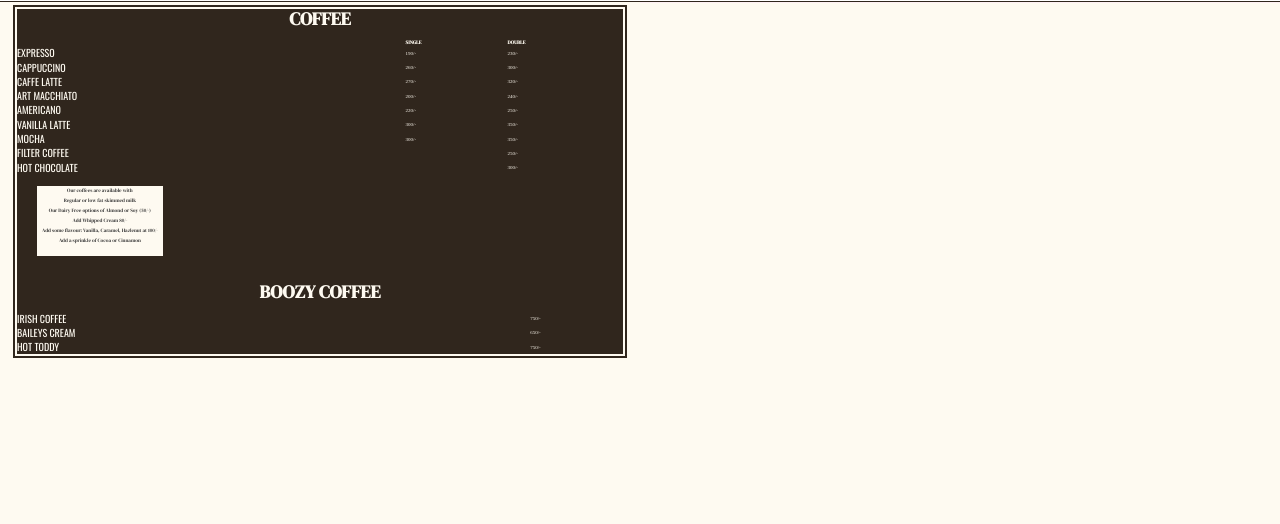
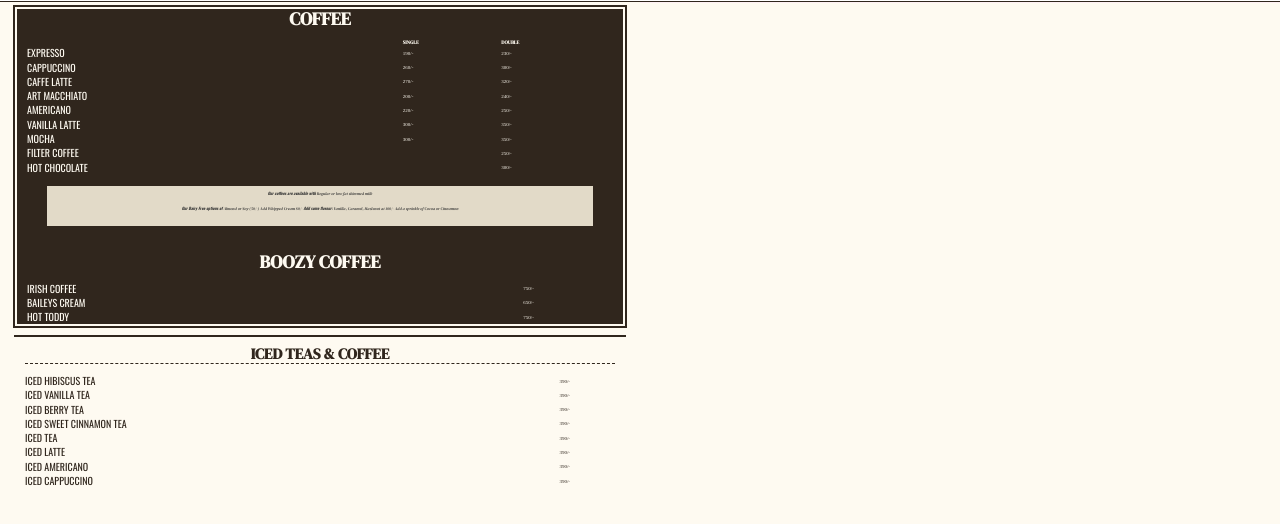
Before and after one commit to kipngenokevin/Artcaffe-Menu, a plain HTML site: page index.html in a window 1280 px wide. Shown: the part 104-628 px from the top of the page. Drawn offline with nearby package versions, Linux system fonts and the light colour scheme.

Commit message:
Iced Teas section added

```diff
--- a/css/styles.css
+++ b/css/styles.css
@@ -154,6 +154,7 @@ p {
 .coffee-class {
   background: #30261D;
   margin-top: -20px;
+  padding: 0px 10px;
 }
 
 .coffee-class h2 {
@@ -225,16 +226,68 @@ td {
 .coffee-description {
   padding: 6px 20px;
   background: #30261D;
-  font-size: 5px;
+  font-size: 4px;
   text-align: center;
   line-height: 0%;
   display: flex;
   align-items: center;
   margin-top: 5px;
+  width: 100%;
+  justify-content: center;
 }
 
 .coffee-description-text {
   padding: 5px;
+  background: #E2DAC8;
+  line-height:4px;
+  width: 100%;
+}
+
+.p1 p, .p2 p{
+  background: #E2DAC8;
+  font-style: italic;
+}
+.p1 p b, .p2 p b {
+  background: #E2DAC8;
+  font-style: italic;
+}
+
+.iced-teas-section  {
   background: #FEFAF1;
-  line-height: 0%;
+  color: #30261D;
 }
+
+.iced-teas-section  {
+  background: #FEFAF1;
+ }
+
+.iced-teas-and-coffees {
+  padding: 0 10px;
+}
+
+.iced-teas-and-coffees h2{
+  font-size: 15px;
+  text-align: center;
+  weight: 100%;
+}
+
+.iced-table  {
+  background: #FEFAF1;
+  color: #30261D;
+}
+
+.iced-table#iced-table tr td {
+  background: #FEFAF1;
+  color: #30261D;
+  font-size: 5px;
+}
+
+.iced-table#iced-table .item {
+  font-size: 10px;
+}
+
+.dashed {
+    border-bottom: 1px dashed #30261D;
+    width: 100%;
+
+}
--- a/index.html
+++ b/index.html
@@ -69,6 +69,7 @@
         <div class="container-fluid">
             <div class="row">
                 <div class="col-xs-6">
+
                     <section class="coffee-section">
                         <div class="coffee-class">
                             <h2>COFFEE</h2>
@@ -128,15 +129,16 @@
                             <div class="coffee-description">
                                 <div class="coffee-description-text">
                                     <div class="p1">
-                                        <p>Our coffees are available with</p>
-                                        <p>Regular or low fat skimmed milk</p>
+                                        <p><b>Our coffees are available with</b>
+                                            Regular or low fat skimmed milk</p>
 
                                     </div>
                                     <div class="p2">
-                                        <p>Our Dairy Free options of Almond or Soy (50/-)</p>
-                                        <p>Add Whipped Cream 80/-</p>
-                                        <p>Add some flavour: Vanilla, Caramel, Hazlenut at 100/-</p>
-                                        <p>Add a sprinkle of Cocoa or Cinnamon</p>
+                                        <p><b>Our Dairy Free options of</b> Almond or Soy (50/-)
+                                            Add Whipped Cream 80/-
+                                            <b>Add some flavour:</b> Vanilla, Caramel, Hazlenut at 100/-
+                                            Add a sprinkle of Cocoa or Cinnamon
+                                        </p>
 
                                     </div>
 
@@ -165,6 +167,48 @@
 
 
                         </div>
+                    </section>
+
+                    <div class="divider" style="margin-top: 10px;"></div>
+
+                    <section class="iced-teas-section">
+                        <div class="iced-teas-and-coffees">
+                            <h2 class="dashed">ICED TEAS & COFFEE</h2>
+                            <table class="iced-table" id="iced-table">
+                                <tr>
+                                    <td class="item">ICED HIBISCUS TEA</td>
+                                    <td>390/-</td>
+                                </tr>
+                                <tr>
+                                    <td class="item">ICED VANILLA TEA</td>
+                                    <td>390/-</td>
+                                </tr>
+                                <tr>
+                                    <td class="item">ICED BERRY TEA</td>
+                                    <td>390/-</td>
+                                </tr>
+                                <tr>
+                                    <td class="item">ICED SWEET CINNAMON TEA</td>
+                                    <td>390/-</td>
+                                </tr>
+                                <tr>
+                                    <td class="item">ICED TEA</td>
+                                    <td>390/-</td>
+                                </tr>
+                                <tr>
+                                    <td class="item">ICED LATTE</td>
+                                    <td>390/-</td>
+                                </tr>
+                                <tr>
+                                    <td class="item">ICED AMERICANO</td>
+                                    <td>390/-</td>
+                                </tr>
+                                <tr>
+                                    <td class="item">ICED CAPPUCCINO</td>
+                                    <td>390/-</td>
+                                </tr>
+                            </table>
+                        </div>
 
                     </section>
 
```
